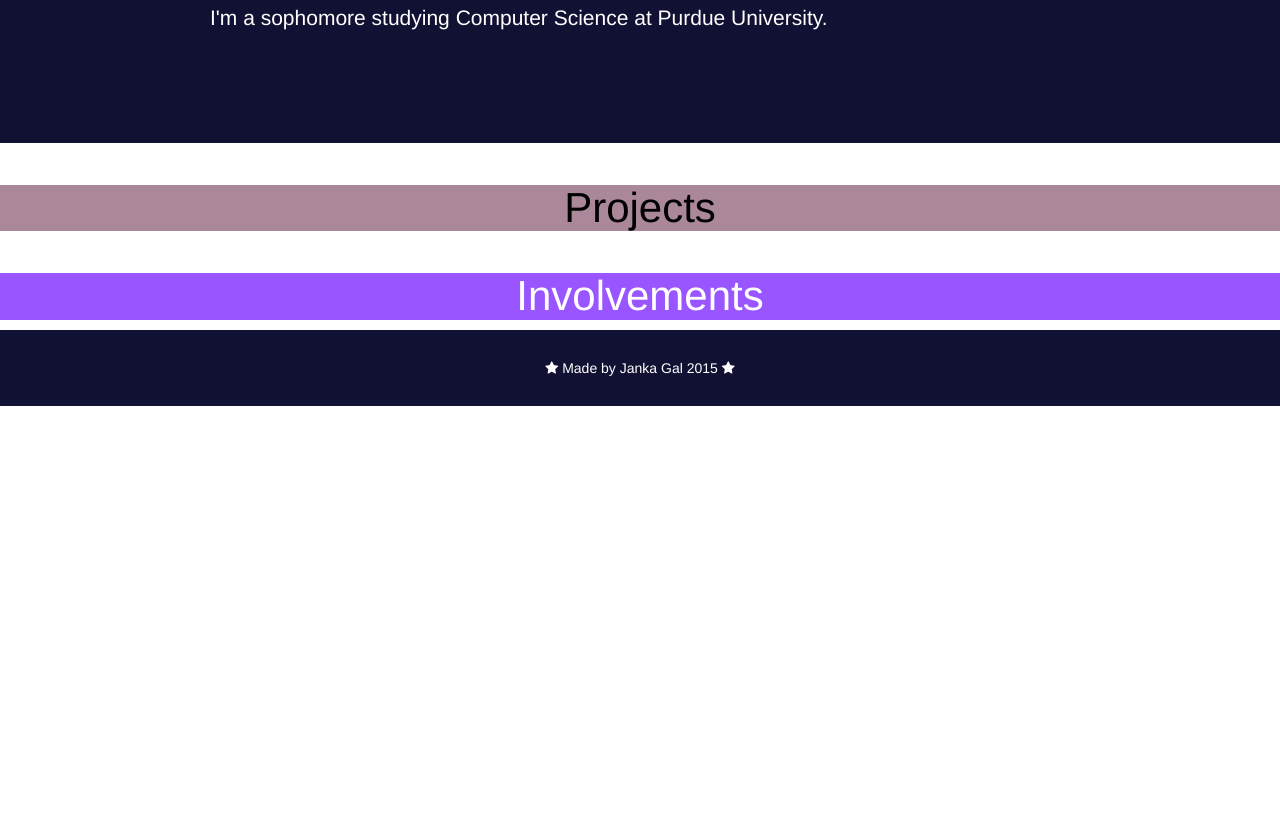
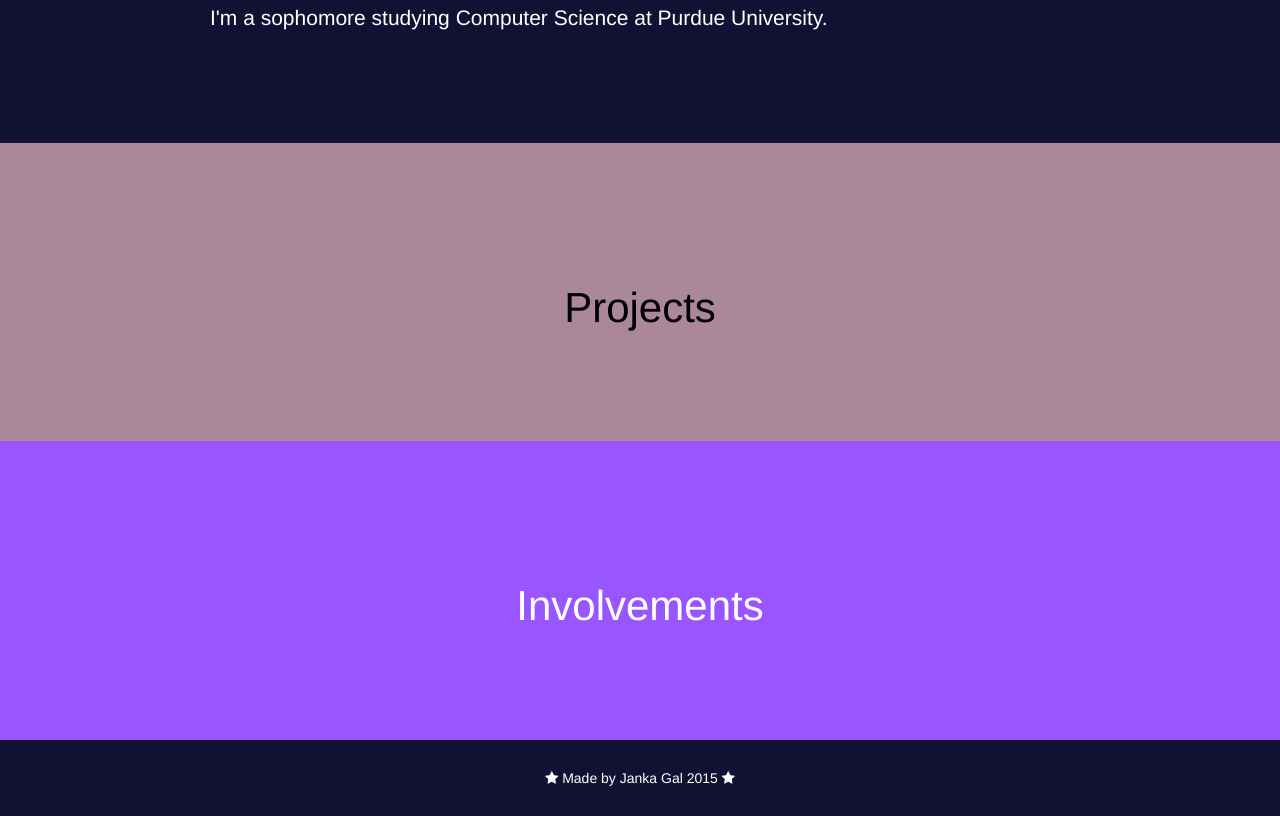
Before and after one commit to jgal/jgal.github.io, a website: page my-website/index.html in a window 1280 px wide. Shown: the part 995-1811 px from the top of the page. Before the commit the page ends 1401 px from the top, so only its background shows below. Drawn offline with Linux system fonts and the light colour scheme; files whose address does not match are found by name.

Commit message:
Fixing gaps

```diff
--- a/my-website/assets/css/style.css
+++ b/my-website/assets/css/style.css
@@ -45,17 +45,20 @@
 }
 
 .projects {
+    padding: 100px 0;
      background-color: #a89;
     color: #000;
 
 }
 
 .involve {
+    padding: 100px 0;
      background-color: #95f;
     color: #fff;
 }
 
 footer {
+    padding: 100px 0;
     background-color: #113;
     padding: 2em;
     color: #fff;
```
